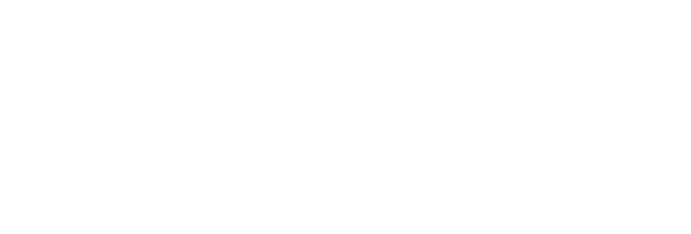
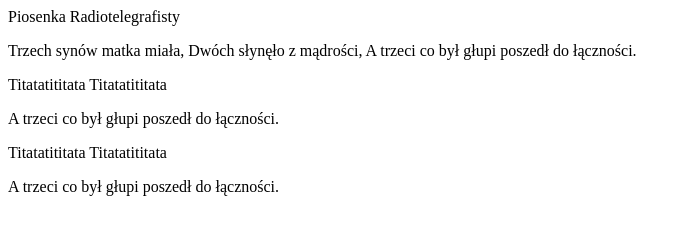
Before and after one commit to BartlomiejFigura/Kodilla-4.4, a plain HTML site: page html/index.html in a window 1280 px wide. Shown: the whole page, without its empty margins (0-691 px from the left). Drawn offline with Linux system fonts and the light colour scheme; files that its build step writes are made by us from their sources.

Commit message:
Add HTML to page header

```diff
--- a/html/index.html
+++ b/html/index.html
@@ -6,6 +6,26 @@
         <link rel="stylesheet" type="text/css" href="style.css">
     </head>
     <body>
+        <nav></nav>
+        <header>Piosenka Radiotelegrafisty
+            <div class="box">
+                    <p>Trzech synów matka miała,
+                    Dwóch słynęło z mądrości,
+                    A trzeci co był głupi poszedł do łączności.</p>
+
+                    <p>Titatatititata
+                    Titatatititata</p>
+
+                    <p>A trzeci co był głupi poszedł do łączności.</p>
+
+                    <p>Titatatititata
+                    Titatatititata</p>
+
+                    <p>A trzeci co był głupi poszedł do łączności.</p>
+
+            </div>
+        </header>
+
 
     </body>
 </html>
```
